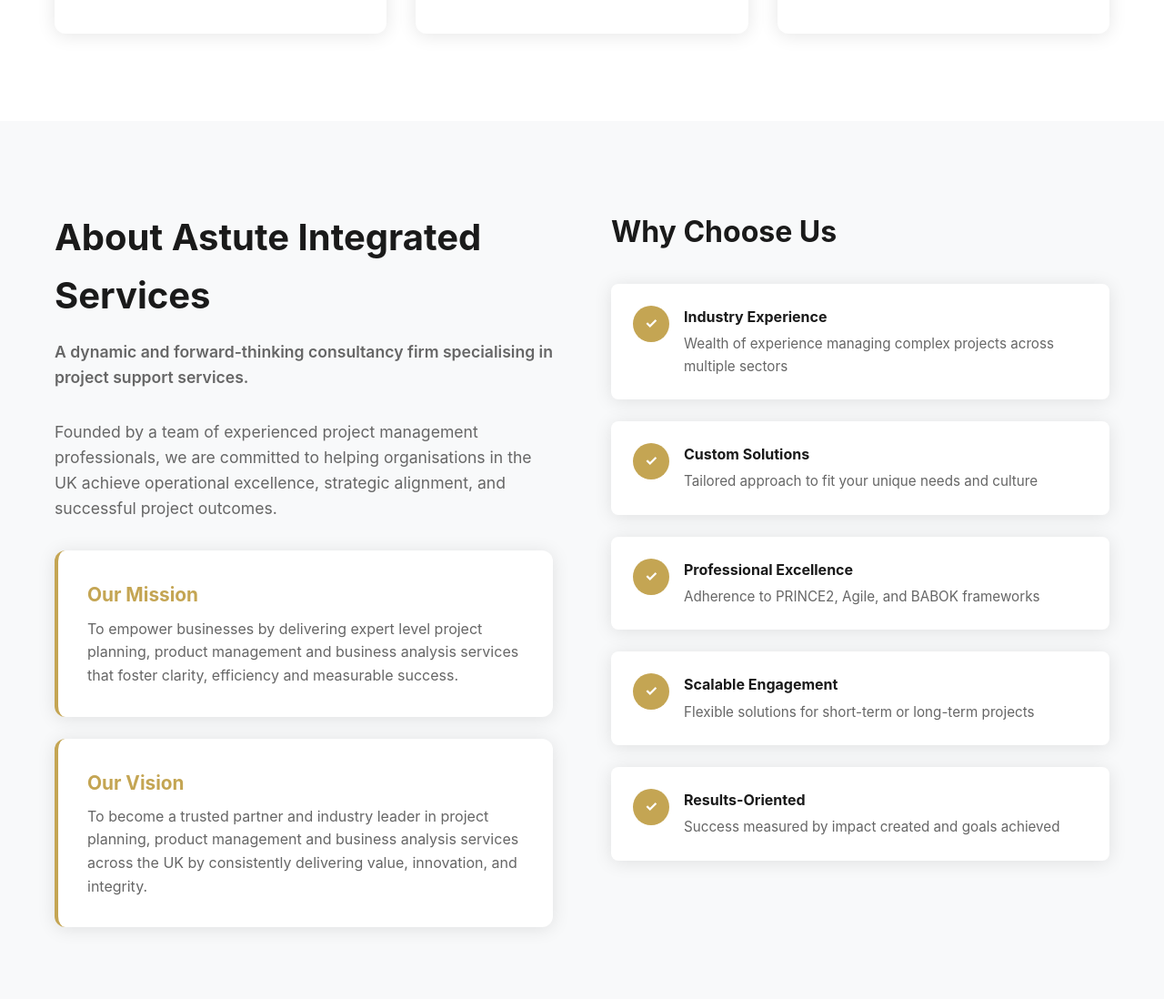
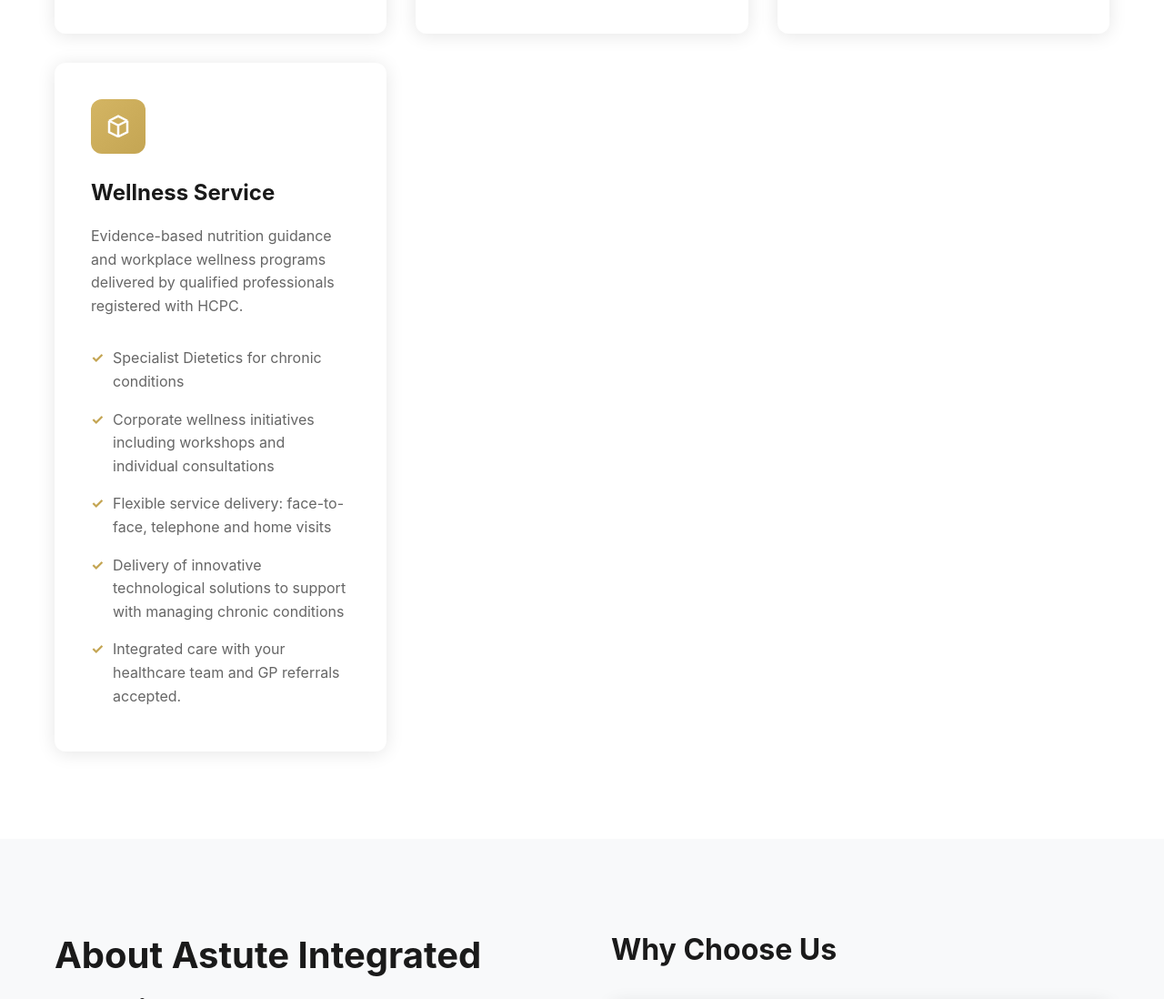
Before and after one commit to Mrwowow/AISWEB, a plain HTML site: page index.html in a window 1280 px wide. Shown: the part 1702-2800 px from the top of the page at 91% size. Drawn offline with Linux system fonts and the light colour scheme.

Commit message:
new update

```diff
--- a/index.html
+++ b/index.html
@@ -24,6 +24,7 @@
                     <a href="#services">Services</a>
                     <a href="#about">About</a>
                     <a href="#industries">Industries</a>
+                    <a href="dietetics-services/index.html">Wellness Service</a>
                     <a href="#contact">Contact</a>
                 </div>
                 <div class="hamburger" id="hamburger">
@@ -108,6 +109,24 @@
                         <li>Go-to-market planning and performance tracking</li>
                     </ul>
                 </div>
+
+                 <div class="service-card">
+                    <div class="service-icon">
+                        <svg viewBox="0 0 24 24" fill="none" stroke="currentColor" stroke-width="2">
+                            <path d="M20 7l-8-4-8 4m16 0l-8 4m8-4v10l-8 4m0-10L4 7m8 4v10M4 7v10l8 4"/>
+                        </svg>
+                    </div>
+                    <h3>Wellness Service</h3>
+                    <p>Evidence-based nutrition guidance and workplace wellness programs delivered by qualified professionals registered with HCPC.</p>
+                    <ul class="service-list">
+                        <li>Specialist Dietetics for chronic conditions</li>
+                        <li>Corporate wellness initiatives including workshops and individual consultations</li>
+                        <li>Flexible service delivery: face-to-face, telephone and home visits </li>
+                        <li>Delivery of innovative technological solutions to support with managing chronic conditions </li>
+                        <li>Integrated care with your healthcare team and GP referrals accepted.</li>
+
+                    </ul>
+                </div>
             </div>
         </div>
     </section>
@@ -124,11 +143,11 @@
                     <div class="mission-vision">
                         <div class="mv-card">
                             <h3>Our Mission</h3>
-                            <p>To empower businesses by delivering expert level project planning, product management and business analysis services that foster clarity, efficiency and measurable success.</p>
+                            <p>To empower organisations to thrive through expert guidance in business delivery and wellness. We partner with businesses seeking project planning expertise, business analysis, and product management solutions, and with organisations committed to employee wellbeing and patient health through corporate wellness programs and dietetics services. Our mission: drive success through strategic capability and holistic wellness.</p>
                         </div>
                         <div class="mv-card">
                             <h3>Our Vision</h3>
-                            <p>To become a trusted partner and industry leader in project planning, product management and business analysis services across the UK by consistently delivering value, innovation, and integrity.</p>
+                            <p>To empower organisations and individuals to achieve their full potential through expert guidance and innovative technology. We envision a future where businesses deliver strategic success, workplaces prioritise wellness, and individuals access personalised health support- all enhanced through accessible solutions that make professional expertise available when and where it’s needed.</p>
                         </div>
                     </div>
                 </div>
```
